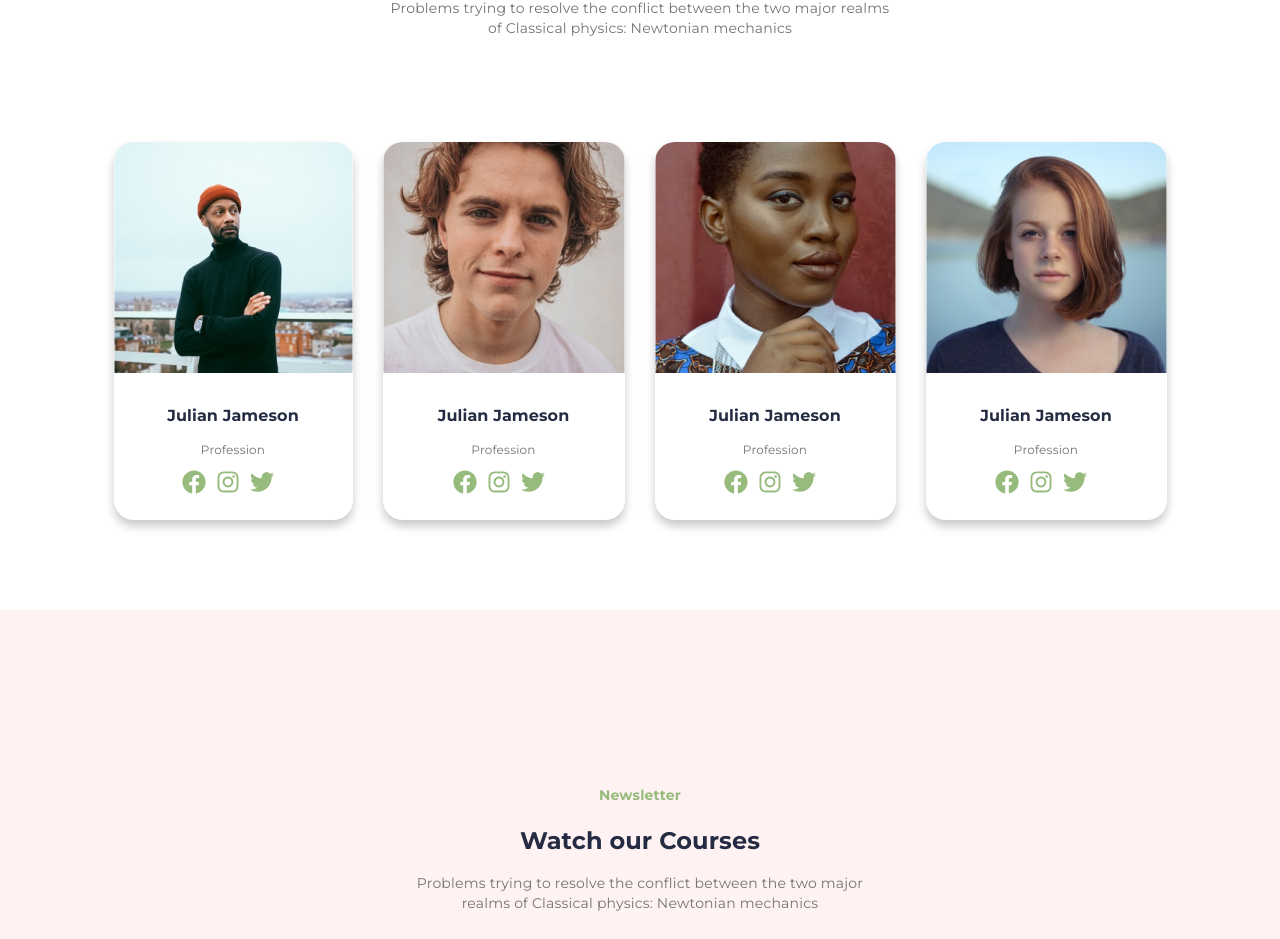
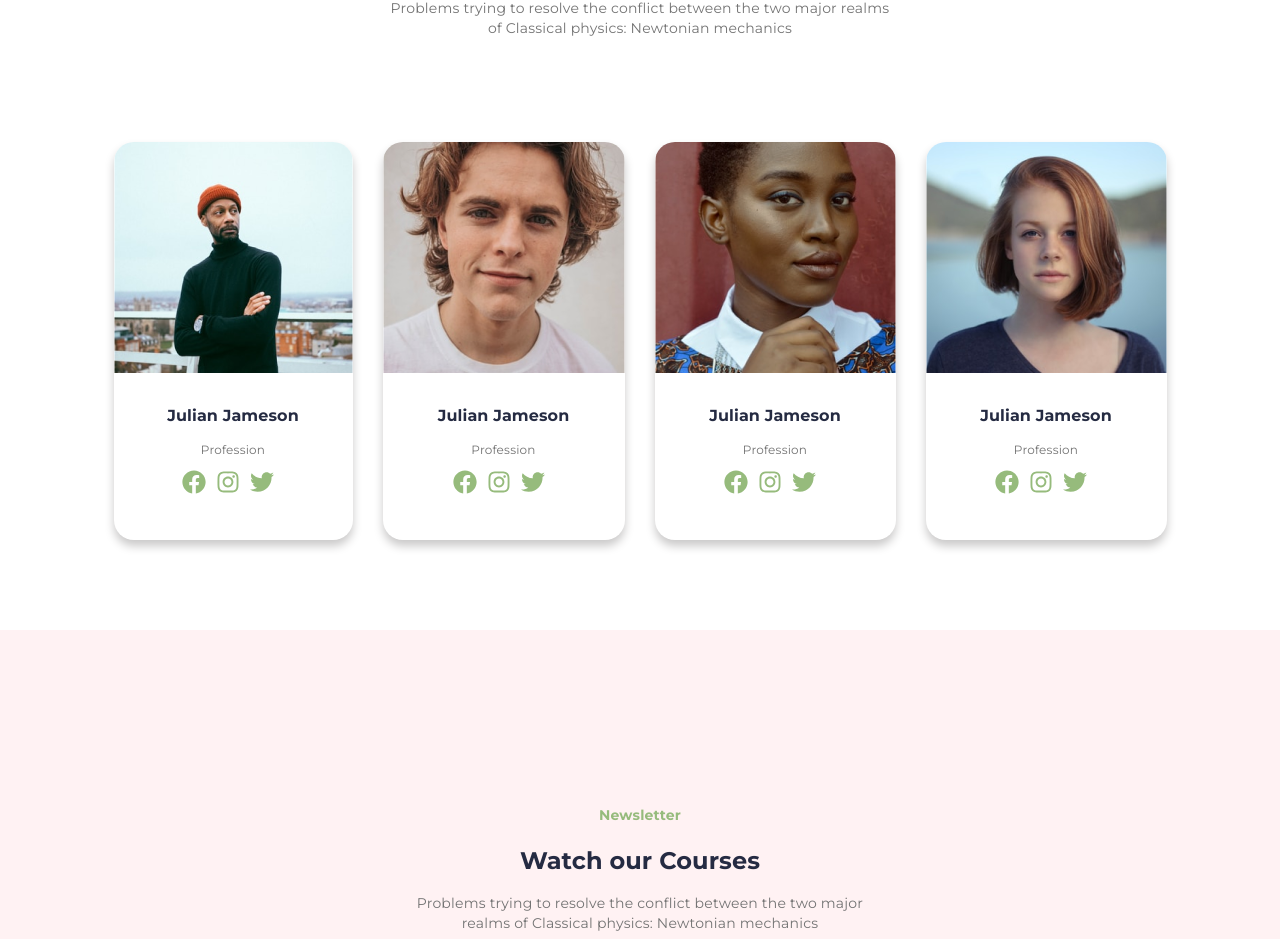
Before and after one commit to nishe66/React-First-Project, a React (Vite) app: page / in a window 1280 px wide. Shown: the part 4492-5431 px from the top of the page. Built offline with nearby package versions, Linux system fonts and the light colour scheme.

Commit message:
commit change

```diff
--- a/src/components/ReuseEducation/reuseeducation.css
+++ b/src/components/ReuseEducation/reuseeducation.css
@@ -2,6 +2,7 @@
   text-align: center;
   border-radius: 20px;
   box-shadow:  0px 6px 10px rgb(202, 201, 201);
+  padding-bottom: 20px;
 }
 .education-wrapper img{
    width: auto;
--- a/src/components/Reusetitle/reusetitle.css
+++ b/src/components/Reusetitle/reusetitle.css
@@ -1,6 +1,7 @@
 .reuse-title{
     max-width: 500px;
-    margin-left: 290px; ;
+    margin-left: 290px;
+    padding-top: 30px;
 }
 .title-parent h6{
     font-size: 14px;
```
